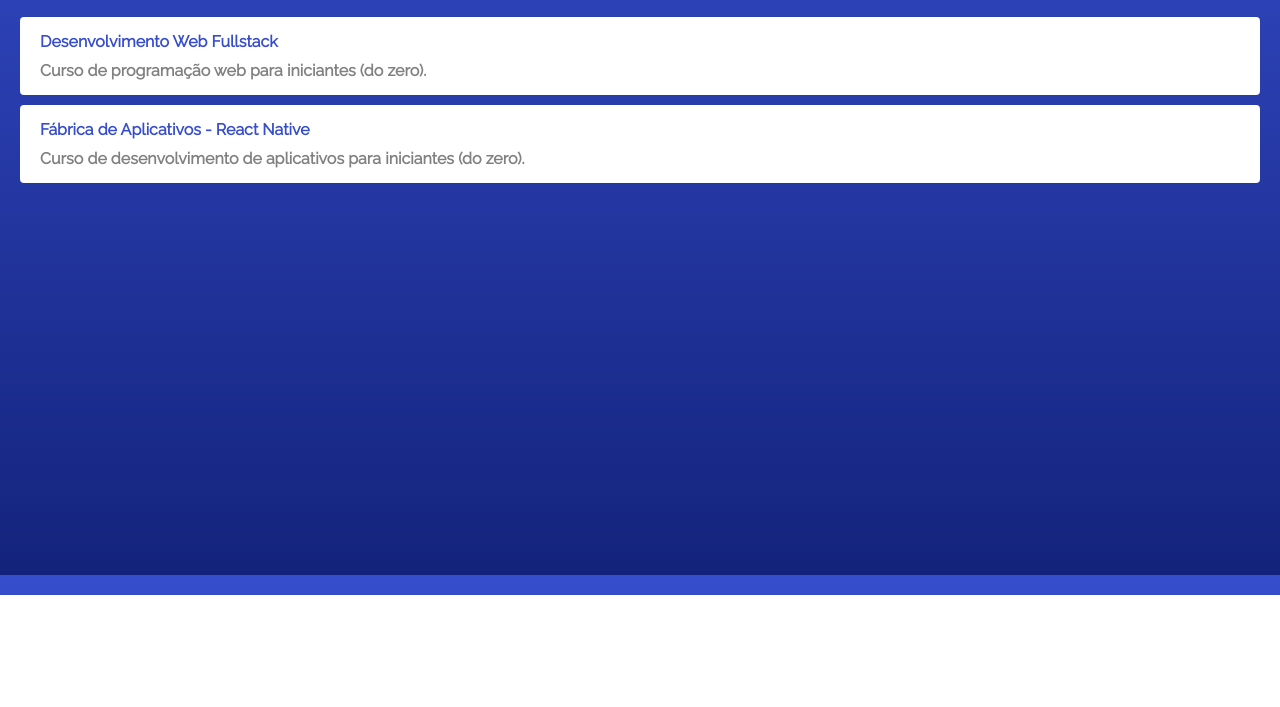
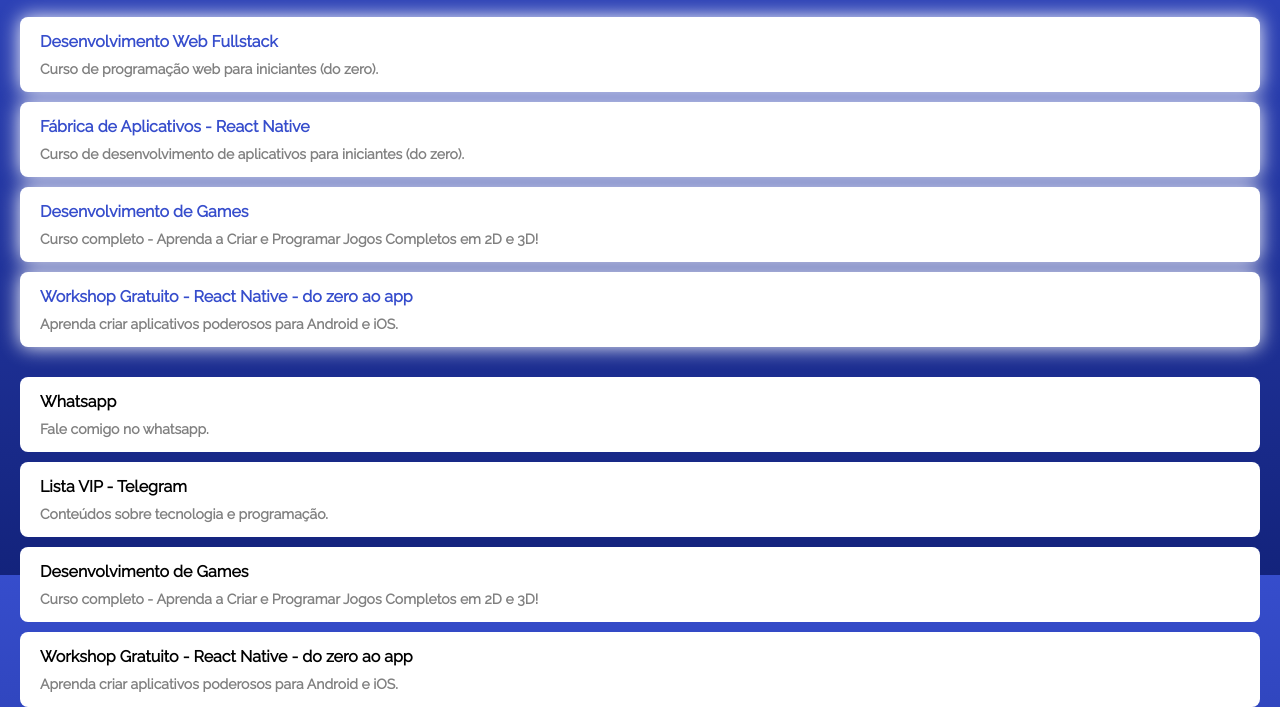
Before and after one commit to willnasciment/Linktree, a plain HTML site: page index.html in a window 1280 px wide. Shown: the part 225-932 px from the top of the page. Before the commit the page ends 820 px from the top, so only its background shows below. Drawn offline with Linux system fonts and the light colour scheme.

Commit message:
Adicionando Linktree,

```diff
--- a/css/style.css
+++ b/css/style.css
@@ -82,10 +82,10 @@ h2 {
     display: block;
     background: white;
     padding: 15px 20px;
-    border-radius: 4px;
+    border-radius: 8px;
     /* remove a linha na escrita dos links */
     text-decoration: none;
-    color: rgb(54,77,204);
+    color: black;
     font-weight: bold;
 }
 
@@ -93,4 +93,14 @@ h2 {
     color: grey;
     display: block;
     margin-top: 10px;
+    font-size: 14px;
 }
+
+.links-list li a.active {
+    box-shadow: 0 0 20px white;
+    color: rgb(54,77,204);
+  }
+
+  .links-list.second {
+    margin-top: 30px;
+  }
--- a/index.html
+++ b/index.html
@@ -61,18 +61,57 @@
 
    <ul class="links-list">
       <li>
-         <a href="">
+         <a href="" class="active">
            Desenvolvimento Web Fullstack
            <!-- essa tag * <span> serve para alterar qualquer conteúdo do documento lá no css, sendo palavra ou frases-->
            <span>Curso de programação web para iniciantes (do zero).</span>
          </a>
       </li>
       <li>
-         <a href="">
+         <a href="" class="active">
             Fábrica de Aplicativos - React Native
             <span>Curso de desenvolvimento de aplicativos para iniciantes (do zero).</span>
          </a>
       </li>
+      <li>
+      <a href="" class="active">
+        Desenvolvimento de Games
+        <span>Curso completo - Aprenda a Criar e Programar Jogos Completos em 2D e 3D!</span>
+      </a>
+    </li>
+    <li>
+      <a href="" class="active">
+        Workshop Gratuito - React Native - do zero ao app
+        <span>Aprenda criar aplicativos poderosos para Android e iOS.</span>
+      </a>
+    </li>
+  </ul>
+
+  <ul class="links-list second">
+    <li>
+      <a href="https://wa.me/351910071326">
+        Whatsapp
+        <span>Fale comigo no whatsapp.</span>
+      </a>
+    </li>
+    <li>
+      <a href="https://t.me/lista_vip_thiago">
+        Lista VIP - Telegram
+        <span>Conteúdos sobre tecnologia e programação.</span>
+      </a>
+    </li>
+    <li>
+      <a href="">
+        Desenvolvimento de Games
+        <span>Curso completo - Aprenda a Criar e Programar Jogos Completos em 2D e 3D!</span>
+      </a>
+    </li>
+    <li>
+      <a href="">
+        Workshop Gratuito - React Native - do zero ao app
+        <span>Aprenda criar aplicativos poderosos para Android e iOS.</span>
+      </a>
+    </li>
 
    </ul>
 </body>
```
